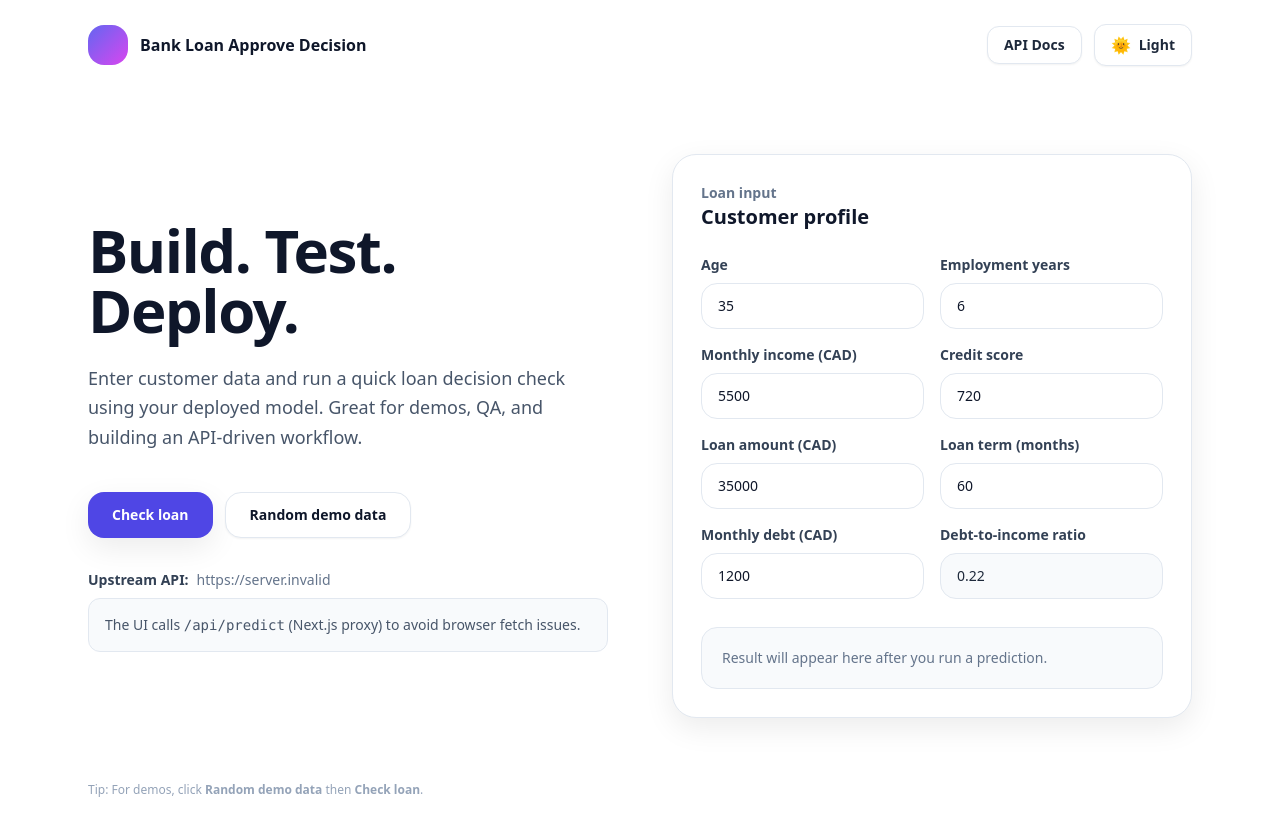
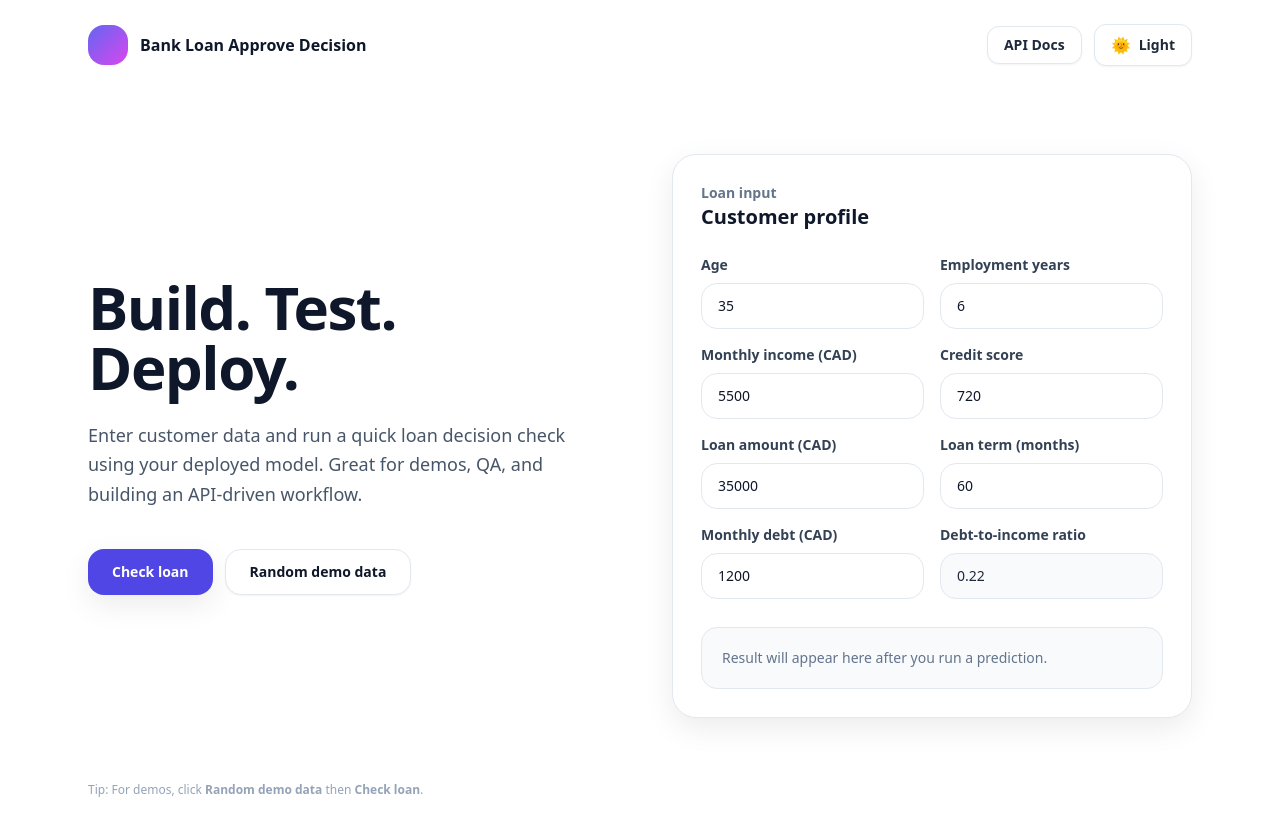
Before and after one commit to hoanvutt/aida_projects_loan_approve, a Next.js app: page / in a window 1280 px wide. Built offline with nearby package versions, Linux system fonts and the light colour scheme; no server answers.

Commit message:
Update page.tsx

```diff
--- a/app/page.tsx
+++ b/app/page.tsx
@@ -162,16 +162,6 @@ export default function Page() {
               Random demo data
             </button>
           </div>
-
-          <div className="mt-8 space-y-2 text-sm text-slate-500 dark:text-slate-400">
-            <div className="flex items-center gap-2">
-              <span className="font-semibold text-slate-700 dark:text-slate-200">Upstream API:</span>
-              <span className="break-all">{API_BASE}</span>
-            </div>
-            <div className="rounded-xl border border-slate-200 bg-slate-50 p-4 text-sm text-slate-600 dark:border-slate-800 dark:bg-slate-900/40 dark:text-slate-300">
-              The UI calls <span className="font-mono">/api/predict</span> (Next.js proxy) to avoid browser fetch issues.
-            </div>
-          </div>
         </section>
 
         {/* Right form card */}
```
